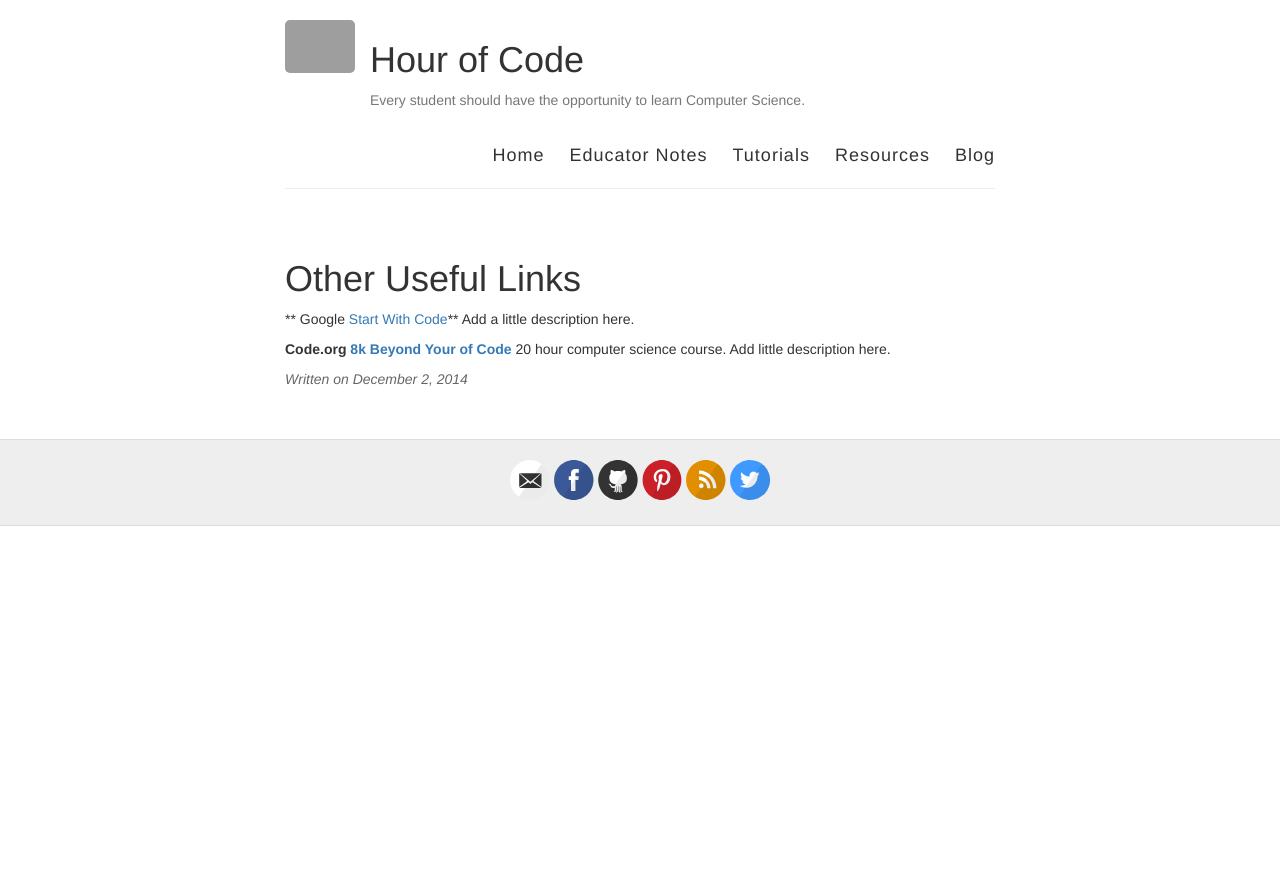
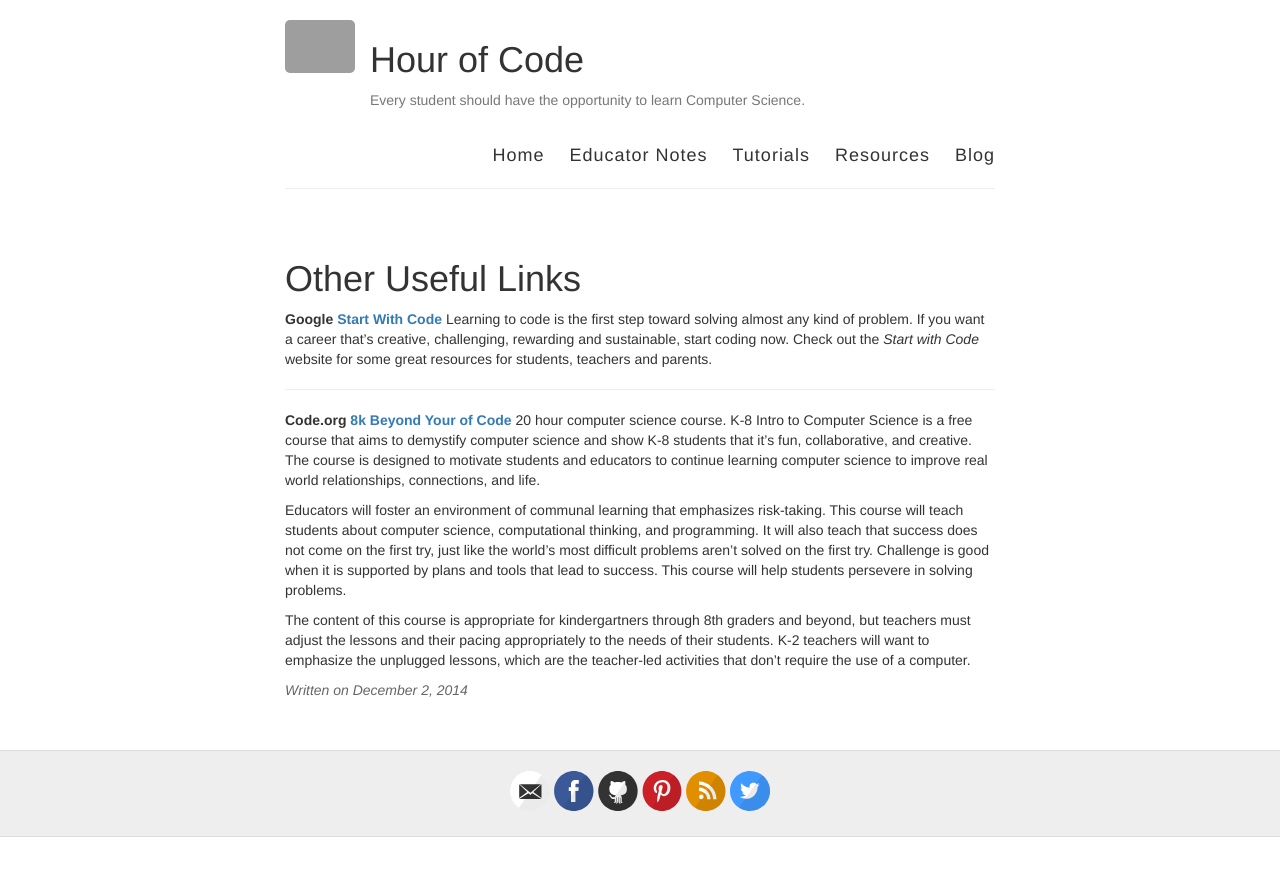
Before and after one commit to roachhd/kids-code-hour, a Jekyll site: the page built from _posts/2014-12-02-other-useful-links.md, in a window 1280 px wide. Shown: the top 876 px of the page. Built offline with Jekyll 4.4.1, drawn with Linux system fonts in a browser that asks for light colours; some web fonts are replaced; a style sheet for code colours, icons or effects is not loaded; grey boxes are pictures that could not be loaded.

Commit message:
Update 2014-12-02-other-useful-links.md

```diff
--- a/_posts/2014-12-02-other-useful-links.md
+++ b/_posts/2014-12-02-other-useful-links.md
@@ -4,8 +4,15 @@
 categories: [ Resources]
 ---
 
-** Google [Start With Code](http://www.google.com.au/campaigns/startwithcode/parent.html)**
-Add a little description here.
+**Google [Start With Code](http://www.google.com.au/campaigns/startwithcode/parent.html)**
+Learning to code is the first step toward solving almost any kind of problem. If you want a career that’s creative, challenging, rewarding and sustainable, start coding now. Check out the *Start with Code* website for some great resources for students, teachers and parents.
+
+---
+
 
 **Code.org [8k Beyond Your of Code](http:///code.org/learn/8k)** 20 hour computer science course.
-Add little description here.
+K-8 Intro to Computer Science is a free course that aims to demystify computer science and show K-8 students that it’s fun, collaborative, and creative. The course is designed to motivate students and educators to continue learning computer science to improve real world relationships, connections, and life.
+
+Educators will foster an environment of communal learning that emphasizes risk-taking. This course will teach students about computer science, computational thinking, and programming. It will also teach that success does not come on the first try, just like the world's most difficult problems aren't solved on the first try. Challenge is good when it is supported by plans and tools that lead to success. This course will help students persevere in solving problems.
+
+The content of this course is appropriate for kindergartners through 8th graders and beyond, but teachers must adjust the lessons and their pacing appropriately to the needs of their students. K-2 teachers will want to emphasize the unplugged lessons, which are the teacher-led activities that don't require the use of a computer.
```
